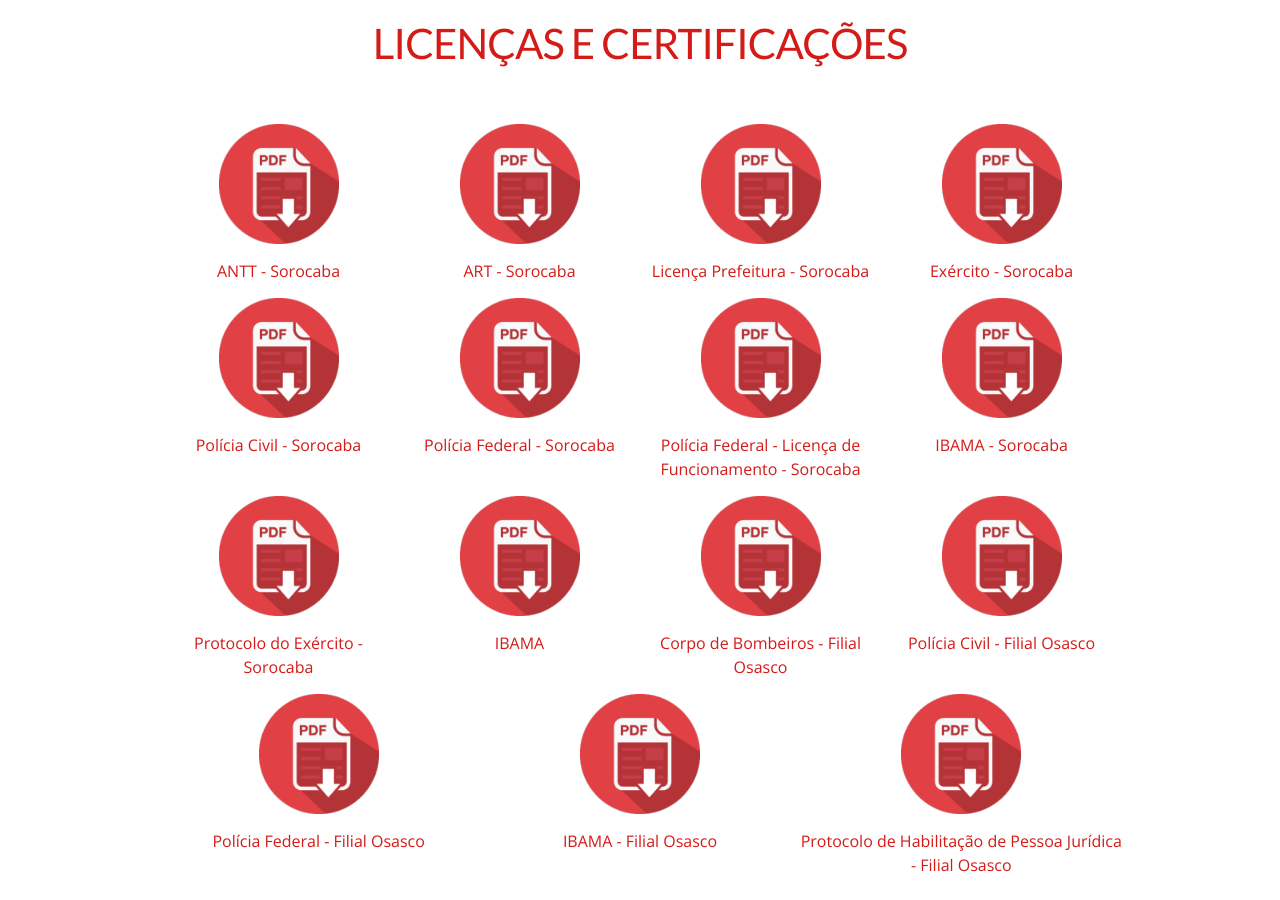
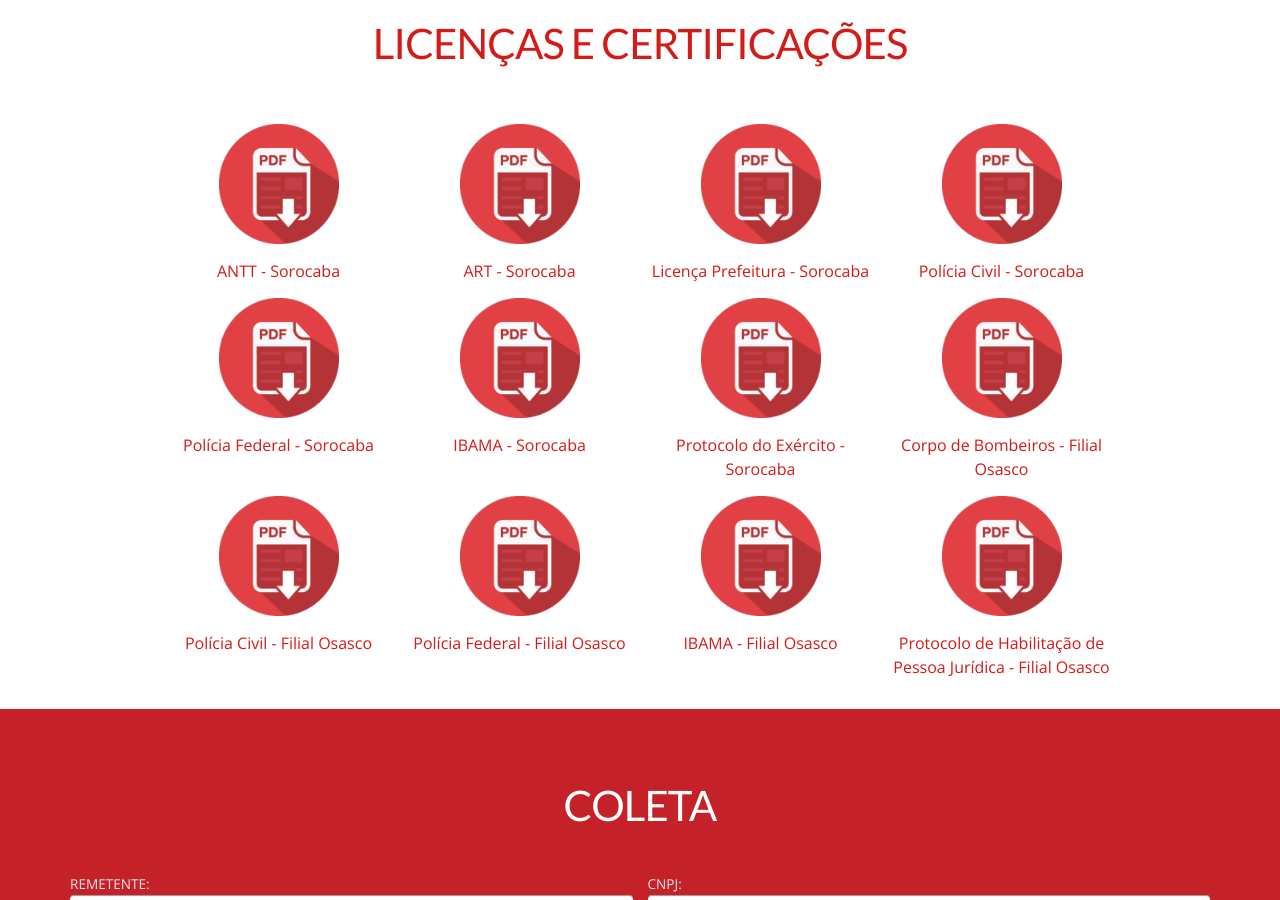
Before and after one commit to JeRTransportes/jertransportes.github.io, a Jekyll site: the page built from transportes.html, in a window 1280 px wide and 900 px high, scrolled down 3249 px. Built offline with Jekyll 4.4.1, drawn with Linux system fonts in a browser that asks for light colours.

Commit message:
Remoção de licenças antigas

```diff
--- a/transportes.html
+++ b/transportes.html
@@ -27,22 +27,15 @@ docs:
     file : /docs/transportadora-sorocaba/sorocaba-ART-2017.pdf
   - title: Licença Prefeitura - Sorocaba
     file : /docs/transportadora-sorocaba/sorocaba-Licenca-de-Funcionamento-Prefeitura.pdf
-  - title: Exército - Sorocaba
-    file : /docs/transportadora-sorocaba/sorocaba-licenca-exercito.pdf
   - title: Polícia Civil - Sorocaba
     file : /docs/transportadora-sorocaba/sorocaba-policia-civil-produtos-quimicos-2016.pdf
+
   - title: Polícia Federal - Sorocaba
-    file : /docs/transportadora-sorocaba/sorocaba-protocolo-policia-federal-2016.pdf
-
-  - title: Polícia Federal - Licença de Funcionamento - Sorocaba
     file : /docs/transportadora-sorocaba/sorocaba-federal-junho-2017-certificado-licenca-de-funcionamento.jpg
   - title: IBAMA - Sorocaba
     file : /docs/transportadora-sorocaba/sorocaba-ibama-nov-2016.pdf
   - title: Protocolo do Exército - Sorocaba
     file : /docs/transportadora-sorocaba/sorocaba-protocolo-exercito-2017.pdf
-
-  - title: IBAMA
-    file : /docs/transportes/Certificado-de-Regularidade-Ibama.pdf
 
   - title: Corpo de Bombeiros - Filial Osasco
     file : /docs/transportadora-osasco/osasco-licenca-corpo-de-bombeiros-2021.pdf
```
